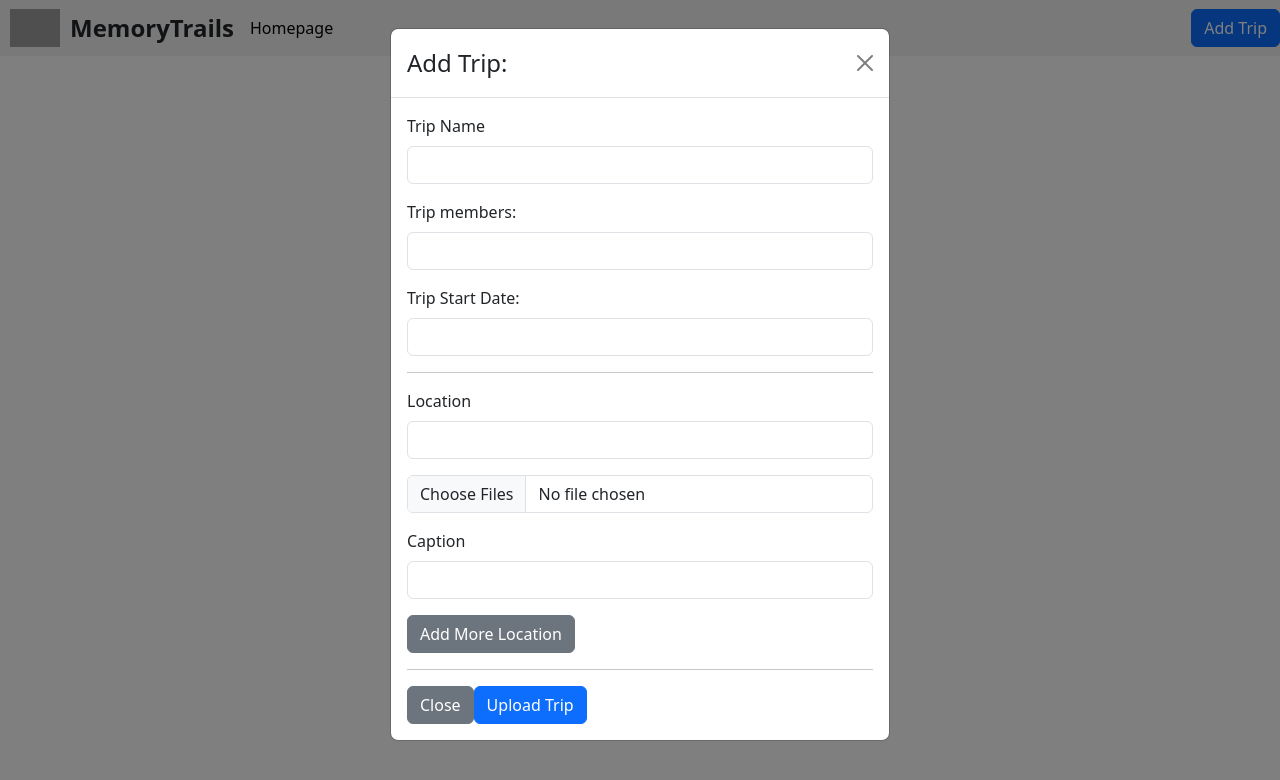
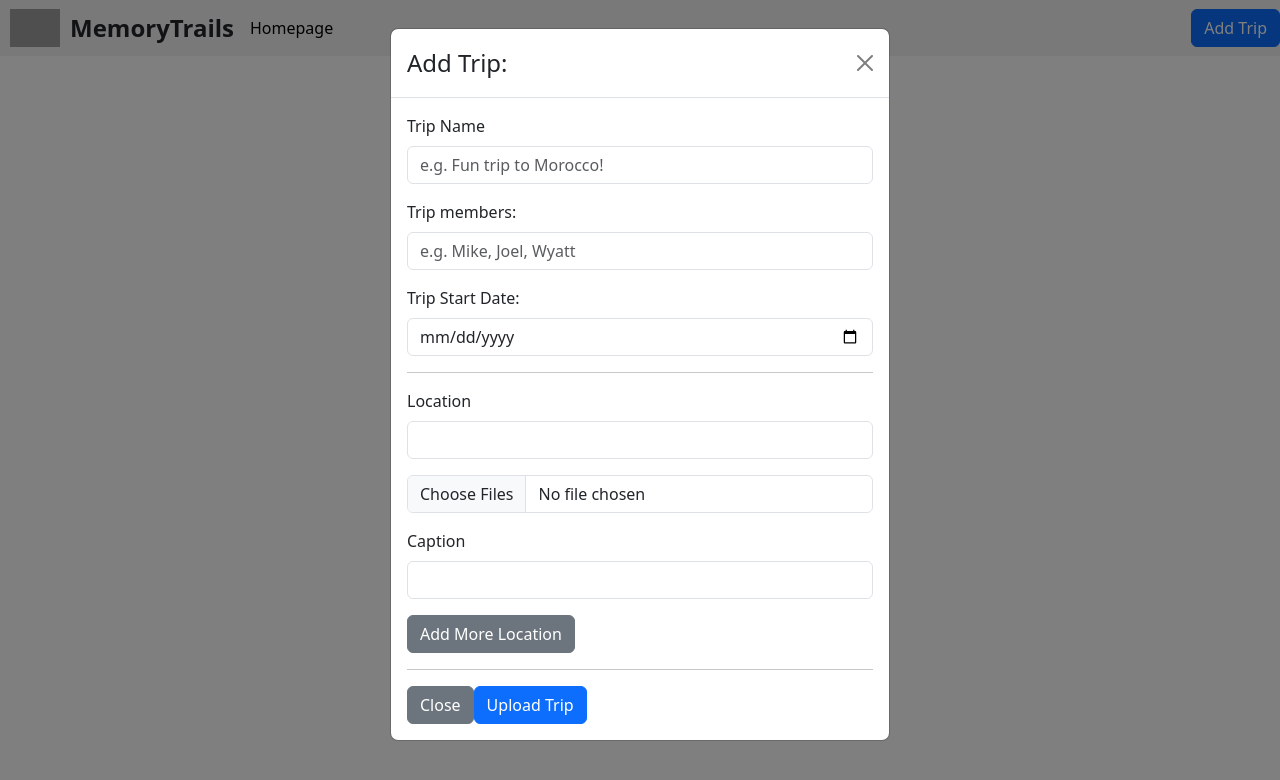
Before and after one commit to 394-w24/MemoryTrails, a React (Vite) app: page /trip in a window 1280 px wide. Both pictures are taken after a click on the button "Add Trip". Shown: the top 780 px of the page. Built offline with nearby package versions, Linux system fonts and the light colour scheme; grey boxes are pictures that could not be loaded.

Commit message:
Fixing some form problem from feedback

```diff
--- a/src/components/Upload.jsx
+++ b/src/components/Upload.jsx
@@ -96,15 +96,16 @@ const Upload = () => {
                 <Form.Control
                     type="text"
                     name = "tripName"
+                    placeholder="e.g. Fun trip to Morocco!"
                 />
                 </Form.Group>
                 <Form.Group className="mb-3">
                 <Form.Label>Trip members:</Form.Label>
-                <Form.Control type = "text"  name = "tripMembers"/>
+                <Form.Control type = "text"  name = "tripMembers" placeholder="e.g. Mike, Joel, Wyatt"/>
                 </Form.Group>
                 <Form.Group className="mb-3">
                 <Form.Label>Trip Start Date:</Form.Label>
-                <Form.Control type="text" name="tripStartDate"/>
+                <Form.Control type="Date" name="tripStartDate"/>
                 </Form.Group>
                 <hr/>
 
```
